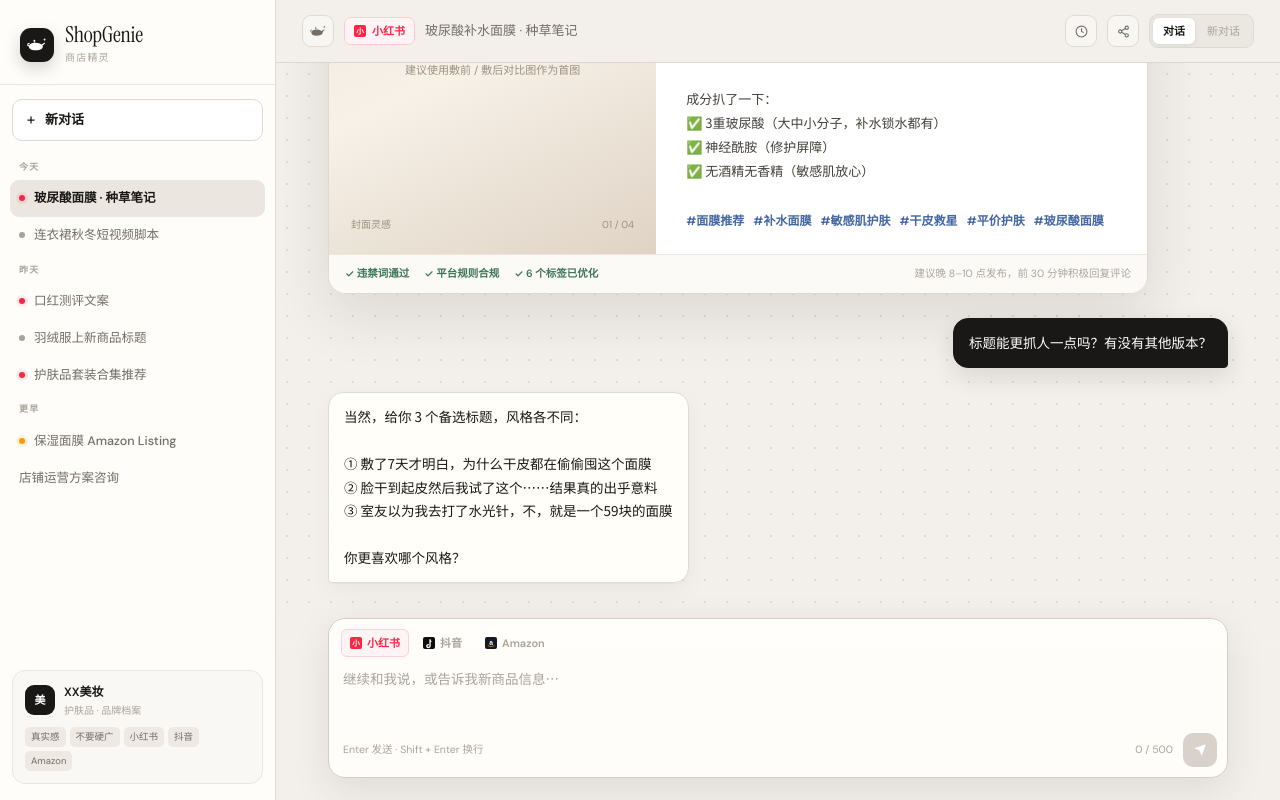
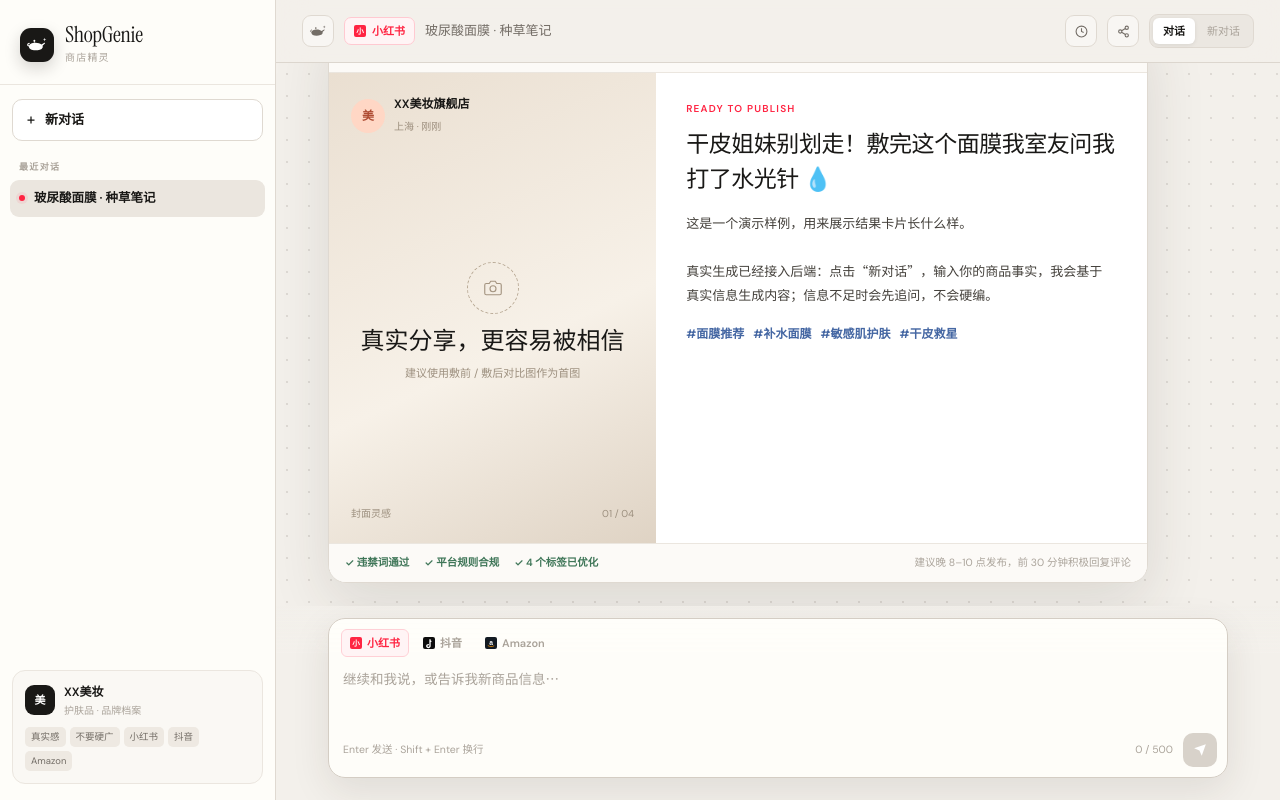
Before and after one commit to Jules-0409/shopgenie-public, a Next.js app in the folder frontend/: page / in a window 1280 px wide. Built offline with nearby package versions, Linux system fonts and the light colour scheme.

Commit message:
feat: support real local conversations

```diff
--- a/frontend/src/app/globals.css
+++ b/frontend/src/app/globals.css
@@ -65,6 +65,7 @@
 .conversation-dot.amazon { background: #ff9900; box-shadow: 0 0 0 3px rgba(255, 153, 0, .1); }
 .conversation-title { overflow: hidden; color: var(--muted); font-size: 12.5px; font-weight: 500; text-overflow: ellipsis; white-space: nowrap; }
 .conversation-item.active .conversation-title { color: var(--ink); font-weight: 600; }
+.conversation-empty { padding: 18px 9px; color: var(--faint); font-size: 11px; line-height: 1.6; }
 .profile-card { margin: 10px 12px 16px; padding: 12px; border: 1px solid var(--line-soft); border-radius: 13px; background: #faf8f4; }
 .profile-row { display: flex; align-items: center; gap: 9px; }
 .profile-avatar { display: grid; place-items: center; width: 30px; height: 30px; border-radius: 9px; background: var(--ink); color: white; font-size: 11px; font-weight: 700; }
@@ -91,6 +92,7 @@
 /* Chat */
 .chat-scroll { flex: 1; min-height: 0; overflow-y: auto; padding: 42px 28px 24px; }
 .messages { width: min(100%, 900px); display: flex; flex-direction: column; gap: 24px; margin: 0 auto; }
+.empty-chat { margin: 12vh auto 0; padding: 20px 22px; border: 1px dashed var(--line); border-radius: 18px; background: rgba(255,255,255,.55); color: var(--muted); font-size: 13px; text-align: center; }
 .message-row { display: flex; align-items: flex-start; }
 .message-row.user { justify-content: flex-end; }
 .message-column { max-width: min(100%, 820px); display: flex; flex-direction: column; gap: 10px; }
--- a/frontend/src/app/page.tsx
+++ b/frontend/src/app/page.tsx
@@ -1,101 +1,195 @@
 'use client';
 
-import { useEffect, useRef, useState } from 'react';
+import { useEffect, useMemo, useRef, useState } from 'react';
 import ChatBubble, { type Message } from '@/components/ChatBubble';
 import { AmazonMark, BrandMark, DyMark, IconHistory, IconShare, XhsMark } from '@/components/Icons';
 import InputBar from '@/components/InputBar';
 import type { XHSNote } from '@/components/ResultCard';
-import Sidebar from '@/components/Sidebar';
+import Sidebar, { type ConversationSummary } from '@/components/Sidebar';
 import WelcomeScreen from '@/components/WelcomeScreen';
-import { PLATFORM_LABELS, PLATFORM_TITLES, type Platform } from '@/lib/platforms';
+import { PLATFORM_LABELS, type Platform } from '@/lib/platforms';
 import { sendChat } from '@/lib/api';
+
+interface Conversation {
+  id: string;
+  title: string;
+  platform: Platform;
+  messages: Message[];
+}
+
+const STORAGE_KEY = 'shopgenie.conversations.v1';
 
 const NOTE: XHSNote = {
   plat: 'xhs',
   type: '小红书种草笔记',
   title: '干皮姐妹别划走！敷完这个面膜我室友问我打了水光针 💧',
-  body: `姐妹们我真的不夸张，上周换季脸干到起皮，随手买了这个面膜试试，结果——
+  body: `这是一个演示样例，用来展示结果卡片长什么样。
 
-用了一周的变化：
-📍 第1天：敷完觉得脸喝饱了水，但以为是即时效果
-📍 第3天：上妆不卡粉了！粉底液都省了
-📍 第7天：室友问我是不是偷偷去打了水光针 😂
-
-成分扒了一下：
-✅ 3重玻尿酸（大中小分子，补水锁水都有）
-✅ 神经酰胺（修护屏障）
-✅ 无酒精无香精（敏感肌放心）
-
-精华液超多，敷完还能抹脖子抹手。面膜纸很服帖，不会往下掉。味道淡淡的，没有廉价香精味。
-
-💰 59元一盒 / 5片，活动买二送一，算下来一片不到8块
-📌 干皮 / 混干皮闭眼入，油皮夏天可能觉得稍微滋润了点`,
-  tags: ['面膜推荐', '补水面膜', '敏感肌护肤', '干皮救星', '平价护肤', '玻尿酸面膜'],
+真实生成已经接入后端：点击“新对话”，输入你的商品事实，我会基于真实信息生成内容；信息不足时会先追问，不会硬编。`,
+  tags: ['面膜推荐', '补水面膜', '敏感肌护肤', '干皮救星'],
 };
 
-const SEED_MESSAGES: Message[] = [
-  { id: 1, role: 'user', text: '帮我写个小红书笔记，玻尿酸补水面膜，真实分享风格', demo: true },
-  { id: 2, role: 'ai', text: '好，给你写了一篇真实分享型的种草笔记。', card: NOTE, demo: true },
-  { id: 3, role: 'user', text: '标题能更抓人一点吗？有没有其他版本？', demo: true },
-  { id: 4, role: 'ai', demo: true, text: `当然，给你 3 个备选标题，风格各不同：
+const DEMO_CONVERSATION: Conversation = {
+  id: 'demo-xhs',
+  title: '玻尿酸面膜 · 种草笔记',
+  platform: 'xhs',
+  messages: [
+    { id: 'demo-user', role: 'user', text: '帮我写个小红书笔记，玻尿酸补水面膜，真实分享风格', demo: true },
+    { id: 'demo-ai', role: 'ai', text: '这是演示卡片。真实生成请点“新对话”后输入商品信息。', card: NOTE, demo: true },
+  ],
+};
 
-① 敷了7天才明白，为什么干皮都在偷偷囤这个面膜
-② 脸干到起皮然后我试了这个……结果真的出乎意料
-③ 室友以为我去打了水光针，不，就是一个59块的面膜
+const starterText: Record<Platform, string> = {
+  xhs: '我想写一篇小红书种草笔记，产品是：',
+  dy: '我想写一个抖音短视频脚本，产品是：',
+  amazon: 'I want to create an Amazon listing. Product facts: ',
+};
 
-你更喜欢哪个风格？` },
-];
+const titleFromMessage = (text: string, platform: Platform) => {
+  const clean = text.replace(/\s+/g, ' ').trim();
+  if (clean) return clean.length > 18 ? `${clean.slice(0, 18)}…` : clean;
+  return `${PLATFORM_LABELS[platform]} 新对话`;
+};
 
 export default function Home() {
-  const [activeId, setActiveId] = useState<number | null>(1);
-  const [messages, setMessages] = useState(SEED_MESSAGES);
+  const [activeId, setActiveId] = useState<string | null>('demo-xhs');
+  const [conversations, setConversations] = useState<Conversation[]>([DEMO_CONVERSATION]);
   const [mobileNavOpen, setMobileNavOpen] = useState(false);
   const [pending, setPending] = useState(false);
+  const [draft, setDraft] = useState('');
+  const [hydrated, setHydrated] = useState(false);
   const [view, setView] = useState<'chat' | 'welcome'>('chat');
-  const [platform, setPlatform] = useState<Platform>('xhs');
   const scrollRef = useRef<HTMLDivElement>(null);
+  const idCounter = useRef(1);
+
+  useEffect(() => {
+    const timer = window.setTimeout(() => {
+      const raw = window.localStorage.getItem(STORAGE_KEY);
+      if (raw) {
+        try {
+          const saved = JSON.parse(raw) as Conversation[];
+          if (Array.isArray(saved) && saved.length > 0) {
+            setConversations([...saved, DEMO_CONVERSATION]);
+            setActiveId(saved[0].id);
+            setView('chat');
+            idCounter.current = saved.reduce((total, conversation) => total + conversation.messages.length, saved.length) + 100;
+          }
+        } catch {
+          window.localStorage.removeItem(STORAGE_KEY);
+        }
+      }
+      setHydrated(true);
+    }, 0);
+    return () => window.clearTimeout(timer);
+  }, []);
+
+  useEffect(() => {
+    if (!hydrated) return;
+    const serializable = conversations.filter((conversation) => conversation.id !== 'demo-xhs');
+    window.localStorage.setItem(STORAGE_KEY, JSON.stringify(serializable));
+  }, [conversations, hydrated]);
+
+  const activeConversation = conversations.find((conversation) => conversation.id === activeId) ?? null;
+  const platform = activeConversation?.platform ?? 'xhs';
+  const messages = useMemo(() => activeConversation?.messages ?? [], [activeConversation]);
+  const summaries: ConversationSummary[] = useMemo(
+    () => conversations.map(({ id, title, platform: conversationPlatform }) => ({ id, title, platform: conversationPlatform })),
+    [conversations],
+  );
 
   useEffect(() => {
     scrollRef.current?.scrollTo({ top: scrollRef.current.scrollHeight, behavior: 'smooth' });
   }, [messages, view]);
 
-  const openChat = (id: number) => {
+  const createConversation = (platformChoice: Platform, title = `${PLATFORM_LABELS[platformChoice]} 新对话`) => {
+    const conversation: Conversation = {
+      id: `conversation-${idCounter.current++}`,
+      title,
+      platform: platformChoice,
+      messages: [],
+    };
+    setConversations((current) => [conversation, ...current]);
+    setActiveId(conversation.id);
+    setView('chat');
+    return conversation;
+  };
+
+  const openChat = (id: string) => {
     setActiveId(id);
+    setDraft('');
     setView('chat');
   };
 
   const newChat = () => {
-    setActiveId(null);
-    setView('welcome');
+    const conversation = createConversation('xhs');
+    setDraft(starterText[conversation.platform]);
+  };
+
+  const startFromAction = (title: string, actionPlatform: Platform) => {
+    const conversation = createConversation(actionPlatform, title);
+    setDraft(starterText[actionPlatform]);
+    setActiveId(conversation.id);
+  };
+
+  const changePlatform = (nextPlatform: Platform) => {
+    if (!activeId) {
+      const conversation = createConversation(nextPlatform);
+      setDraft(starterText[nextPlatform]);
+      setActiveId(conversation.id);
+      return;
+    }
+    setConversations((current) => current.map((conversation) => (
+      conversation.id === activeId
+        ? { ...conversation, platform: nextPlatform, title: conversation.messages.length === 0 ? `${PLATFORM_LABELS[nextPlatform]} 新对话` : conversation.title }
+        : conversation
+    )));
+  };
+
+  const appendMessage = (conversationId: string, message: Message) => {
+    setConversations((current) => current.map((conversation) => (
+      conversation.id === conversationId
+        ? { ...conversation, messages: [...conversation.messages, message] }
+        : conversation
+    )));
+  };
+
+  const replacePending = (conversationId: string, pendingId: string, message: Message) => {
+    setConversations((current) => current.map((conversation) => (
+      conversation.id === conversationId
+        ? { ...conversation, messages: [...conversation.messages.filter((item) => item.id !== pendingId), message] }
+        : conversation
+    )));
   };
 
   const send = async (text: string) => {
     if (pending) return;
+    const conversation = activeConversation ?? createConversation(platform);
+    const conversationId = conversation.id;
+    const requestPlatform = conversation.platform;
+    const history = conversation.messages.filter((message) => !message.demo && !message.status).slice(-10).map((message) => ({
+      role: message.role === 'ai' ? 'assistant' as const : 'user' as const,
+      content: message.text,
+    }));
+
+    setDraft('');
     setView('chat');
     setPending(true);
-    const userMessage: Message = { id: Date.now(), role: 'user', text };
-    const pendingMessage: Message = { id: Date.now() + 1, role: 'ai', text: '正在为你生成可直接使用的内容…', status: 'pending' };
-    setMessages((current) => [...current, userMessage, pendingMessage]);
+    const userMessage: Message = { id: `message-${idCounter.current++}`, role: 'user', text };
+    const pendingMessage: Message = { id: `message-${idCounter.current++}`, role: 'ai', text: '正在为你生成可直接使用的内容…', status: 'pending' };
+    appendMessage(conversationId, userMessage);
+    appendMessage(conversationId, pendingMessage);
+    setConversations((current) => current.map((item) => (
+      item.id === conversationId && item.title.endsWith('新对话')
+        ? { ...item, title: titleFromMessage(text, requestPlatform) }
+        : item
+    )));
 
     try {
-      const history = messages.filter((message) => !message.demo && !message.status).slice(-10).map((message) => ({
-        role: message.role === 'ai' ? 'assistant' as const : 'user' as const,
-        content: message.text,
-      }));
-      const response = await sendChat(platform, text, history);
-      setMessages((current) => [...current.filter((message) => message.id !== pendingMessage.id), {
-        id: Date.now() + 2,
-        role: 'ai',
-        text: response.message,
-      }]);
+      const response = await sendChat(requestPlatform, text, history);
+      replacePending(conversationId, pendingMessage.id, { id: `message-${idCounter.current++}`, role: 'ai', text: response.message });
     } catch (error) {
-      const message = error instanceof Error ? error.message : '生成失败，请稍后重试';
-      setMessages((current) => [...current.filter((item) => item.id !== pendingMessage.id), {
-        id: Date.now() + 2,
-        role: 'ai',
-        text: message,
-        status: 'error',
-      }]);
+      const errorText = error instanceof Error ? error.message : '生成失败，请稍后重试';
+      replacePending(conversationId, pendingMessage.id, { id: `message-${idCounter.current++}`, role: 'ai', text: errorText, status: 'error' });
     } finally {
       setPending(false);
     }
@@ -103,12 +197,12 @@
 
   return (
     <div className="app-shell">
-      <Sidebar activeId={activeId} mobileOpen={mobileNavOpen} onClose={() => setMobileNavOpen(false)} onNew={newChat} onSelect={openChat} />
+      <Sidebar activeId={activeId} conversations={summaries} mobileOpen={mobileNavOpen} onClose={() => setMobileNavOpen(false)} onNew={newChat} onSelect={openChat} />
       <main className="main-shell">
         <header className="topbar">
           <div className="topbar-inner">
             <button aria-label="打开导航" className="icon-button mobile-menu" onClick={() => setMobileNavOpen(true)}><BrandMark s={18} /></button>
-            {view === 'chat' ? (
+            {view === 'chat' && activeConversation ? (
               <>
                 <span className={`platform-pill ${platform}`}>
                   {platform === 'xhs' && <XhsMark />}
@@ -116,25 +210,28 @@
                   {platform === 'amazon' && <AmazonMark />}
                   {PLATFORM_LABELS[platform]}
                 </span>
-                <span className="topbar-title">{PLATFORM_TITLES[platform]}</span>
+                <span className="topbar-title">{activeConversation.title}</span>
                 <button aria-label="查看历史" className="icon-button optional"><IconHistory /></button>
                 <button aria-label="分享对话" className="icon-button optional"><IconShare /></button>
               </>
             ) : <span className="topbar-title">开始一段新对话</span>}
             <div className="view-toggle">
               <button className={view === 'chat' ? 'active' : ''} onClick={() => setView('chat')}>对话</button>
-              <button className={view === 'welcome' ? 'active' : ''} onClick={newChat}>新对话</button>
+              <button className={activeConversation?.messages.length === 0 ? 'active' : ''} onClick={newChat}>新对话</button>
             </div>
           </div>
         </header>
 
-        {view === 'chat' ? (
+        {view === 'chat' && activeConversation ? (
           <div className="chat-scroll dot-grid" ref={scrollRef}>
-            <div className="messages">{messages.map((message) => <ChatBubble key={message.id} msg={message} />)}</div>
+            <div className="messages">
+              {messages.length === 0 && <div className="empty-chat">这是一个新对话。告诉我商品信息、平台和你想要的内容类型。</div>}
+              {messages.map((message) => <ChatBubble key={message.id} msg={message} />)}
+            </div>
           </div>
-        ) : <WelcomeScreen onAction={() => openChat(1)} />}
+        ) : <WelcomeScreen onAction={startFromAction} />}
 
-        <InputBar onPlat={setPlatform} onSend={send} pending={pending} plat={platform} />
+        <InputBar onPlat={changePlatform} onSend={send} onTextChange={setDraft} pending={pending} plat={platform} text={draft} />
       </main>
     </div>
   );
--- a/frontend/src/components/ChatBubble.tsx
+++ b/frontend/src/components/ChatBubble.tsx
@@ -3,7 +3,7 @@
 import ResultCard, { type XHSNote } from './ResultCard';
 
 export interface Message {
-  id: number;
+  id: string;
   role: 'user' | 'ai';
   text: string;
   card?: XHSNote;
--- a/frontend/src/components/Sidebar.tsx
+++ b/frontend/src/components/Sidebar.tsx
@@ -1,23 +1,25 @@
 'use client';
 
 import { BrandMark, IconPlus } from './Icons';
+import type { Platform } from '@/lib/platforms';
 
-const GROUPS = [
-  { label: '今天', items: [{ id: 1, title: '玻尿酸面膜 · 种草笔记', plat: 'xhs' }, { id: 2, title: '连衣裙秋冬短视频脚本', plat: 'dy' }] },
-  { label: '昨天', items: [{ id: 3, title: '口红测评文案', plat: 'xhs' }, { id: 4, title: '羽绒服上新商品标题', plat: 'dy' }, { id: 5, title: '护肤品套装合集推荐', plat: 'xhs' }] },
-  { label: '更早', items: [{ id: 6, title: '保湿面膜 Amazon Listing', plat: 'amazon' }, { id: 7, title: '店铺运营方案咨询', plat: null }] },
-] as const;
+export interface ConversationSummary {
+  id: string;
+  title: string;
+  platform: Platform;
+}
 
 interface SidebarProps {
-  activeId: number | null;
+  activeId: string | null;
+  conversations: ConversationSummary[];
   mobileOpen: boolean;
   onClose: () => void;
-  onSelect: (id: number) => void;
+  onSelect: (id: string) => void;
   onNew: () => void;
 }
 
-export default function Sidebar({ activeId, mobileOpen, onClose, onSelect, onNew }: SidebarProps) {
-  const select = (id: number) => {
+export default function Sidebar({ activeId, conversations, mobileOpen, onClose, onSelect, onNew }: SidebarProps) {
+  const select = (id: string) => {
     onSelect(id);
     onClose();
   };
@@ -37,17 +39,16 @@
         </div>
         <button className="new-chat" onClick={create}><IconPlus /> 新对话</button>
         <div className="conversation-list">
-        {GROUPS.map((group) => (
-          <section className="conversation-group" key={group.label}>
-            <div className="conversation-label">{group.label}</div>
-            {group.items.map((item) => (
+          <section className="conversation-group">
+            <div className="conversation-label">最近对话</div>
+            {conversations.length === 0 && <div className="conversation-empty">还没有对话，开始第一条吧。</div>}
+            {conversations.map((item) => (
               <button className={`conversation-item ${item.id === activeId ? 'active' : ''}`} key={item.id} onClick={() => select(item.id)}>
-                {item.plat && <span className={`conversation-dot ${item.plat}`} />}
+                <span className={`conversation-dot ${item.platform}`} />
                 <span className="conversation-title">{item.title}</span>
               </button>
             ))}
           </section>
-        ))}
         </div>
         <div className="profile-card">
           <div className="profile-row">
```
Also changed, not shown: frontend/src/components/InputBar.tsx (+6 -6 lines), frontend/src/components/WelcomeScreen.tsx (+10 -8 lines), 1 other file (tests, documents, lock files or other folders). Lines whose indentation alone changed are shown as unchanged.
